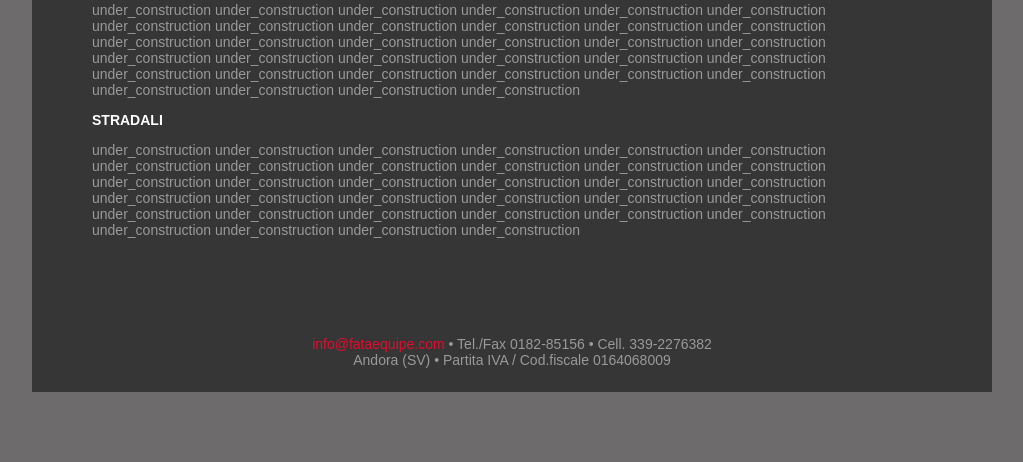
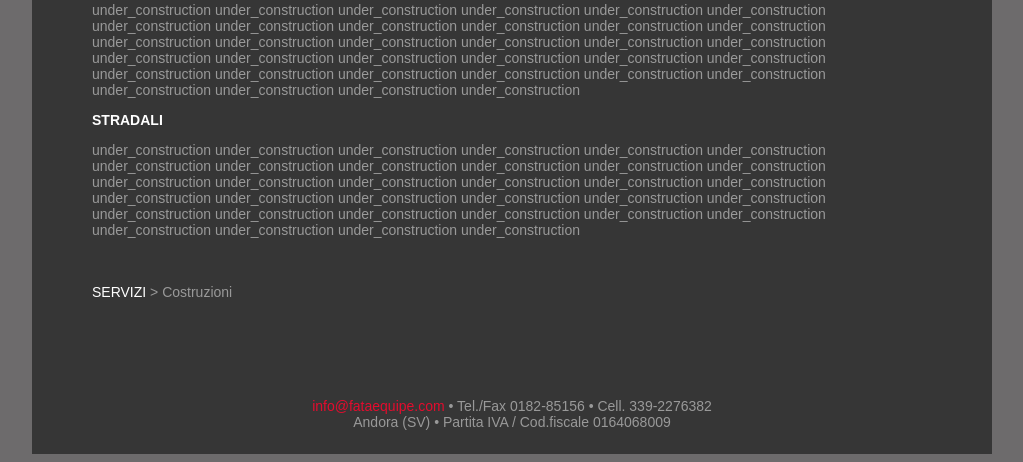
Before and after one commit to AvalZ/FATA, a PHP site: page /costruzioni.php in a window 1280 px wide. Shown: the part 2159-2621 px from the top of the page, without its empty margins (128-1151 px from the left). Before the commit the page ends 2551 px from the top, so only its background shows below. Run offline with PHP 8.4, Linux system fonts and the light colour scheme; some libraries are stand-ins or nearby versions.

Commit message:
Fixed costruzioni.php

```diff
--- a/costruzioni.php
+++ b/costruzioni.php
@@ -56,6 +56,8 @@
                 <p>under_construction under_construction under_construction under_construction under_construction under_construction under_construction under_construction under_construction under_construction under_construction under_construction under_construction under_construction under_construction under_construction under_construction under_construction under_construction under_construction under_construction under_construction under_construction under_construction under_construction under_construction under_construction under_construction under_construction under_construction under_construction under_construction under_construction under_construction</p>
                 <h2>Stradali</h2>
                 <p>under_construction under_construction under_construction under_construction under_construction under_construction under_construction under_construction under_construction under_construction under_construction under_construction under_construction under_construction under_construction under_construction under_construction under_construction under_construction under_construction under_construction under_construction under_construction under_construction under_construction under_construction under_construction under_construction under_construction under_construction under_construction under_construction under_construction under_construction</p>
+                <br>
+                <p><a href="servizi.php">Servizi</a> > Costruzioni</p>
                 <div class = "fitHeight"></div>
             </div>
             <!-- END description -->
```
